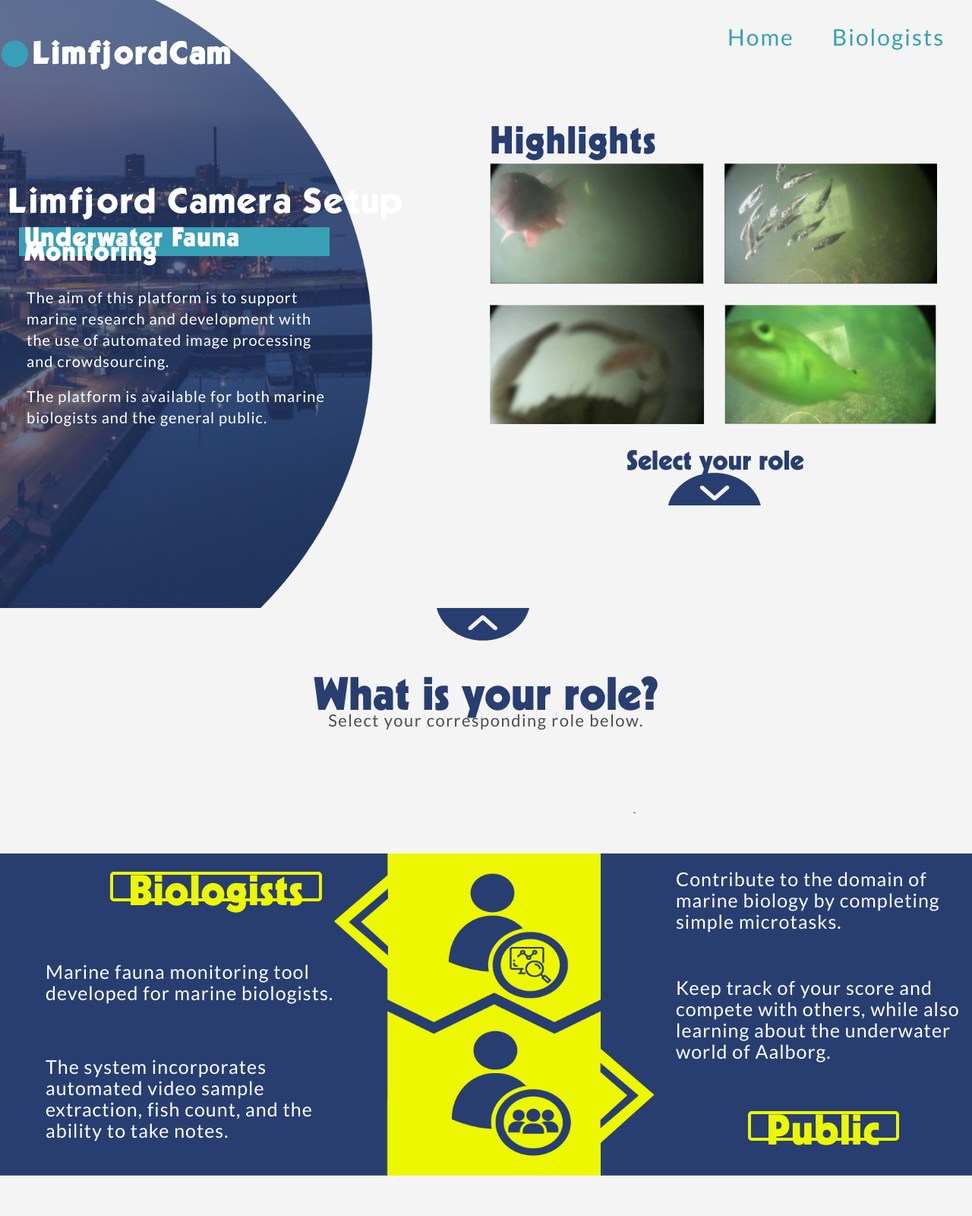
After one commit to MTA21634/p6-website, a PHP site: page /index.php in a window 1280 px wide. The commit adds this page. Shown: the whole page at 76% size. Run offline with PHP 8.4, Linux system fonts and the light colour scheme; some libraries are stand-ins or nearby versions.

Commit message:
Add files via upload

```diff
--- /dev/null
+++ b/index.php
@@ -0,0 +1,87 @@
+<!DOCTYPE html>
+<html lang="en">
+
+<head>
+  <meta charset="UTF-8">
+  <meta name="viewport" content="width=device-width, initial-scale=1.0">
+  <meta http-equiv="X-UA-Compatible" content="ie=edge">
+  <link rel="stylesheet" href="style.css">
+  <link rel="preconnect" href="https://fonts.gstatic.com">
+  <link href="https://fonts.googleapis.com/css2?family=Lato:ital,wght@0,100;0,300;0,400;0,900;1,100;1,300&display=swap" rel="stylesheet">
+  <script src="https://kit.fontawesome.com/26ce6e3e48.js" crossorigin="anonymous"></script>
+  <title>P6 Website</title>
+</head>
+<div class="container">
+
+  <body>
+    <div id="home">
+      <header>
+        <nav>
+          <div class="logo">
+            <h4><i class="fas fa-circle"></i>LimfjordCam</h4>
+          </div>
+          <ul class="nav-links">
+            <li><a href="#home">Home</a></li>
+            <li><a href="#role">Biologists</a></li>
+            <li><a href="#role">Public</a></li>
+          </ul>
+          <div class="burger">
+            <div class="first-line"></div>
+            <div class="second-line"></div>
+            <div class="third-line"></div>
+          </div>
+        </nav>
+      </header>
+      <div class="wrapper-home">
+        <div>
+          <h1>Limfjord Camera Setup</h1>
+          <div class="nested-home-1">
+            <h2 class="button">Underwater Fauna Monitoring</h2>
+          </div>
+          <div class="nested-home-2">
+            <p class="paragraph-space">The aim of this platform is to support marine research and development with the use of automated image processing and crowdsourcing.</p><br>
+            <p>The platform is available for both marine biologists and the general public.</p>
+          </div>
+        </div>
+        <div>
+          <div class="nested-home-3">
+            <h2>Highlights</h2>
+          </div>
+          <div id="collage">
+            <img src='img/ImageCollage.png' alt="">
+          </div>
+          <div class="nested-home-4">
+            <h3>Select your role</h3>
+          </div>
+          <a href="#role"><button class="button-down"></button></a>
+        </div>
+      </div>
+    </div>
+    <div class="wrapper-role" , id="role">
+      <div class="nested-role-1">
+        <a href="#home"><button class="button-up"></button></a><br><br><br>
+        <h1>What is your role?</h1>
+        <p>Select your corresponding role below.</p>
+      </div>
+      <div class="wrapper-role-2">
+        <div class="nested-role-2">
+          <div class="nested-role-2a">
+            <a href="biologists-video.php"><h1>Biologists</h1></a>
+          </div>
+          <p>Marine fauna monitoring tool developed for marine biologists.</p>
+          <p>The system incorporates automated video sample extraction, fish count, and the ability to take notes.</p>
+        </div>
+        <div class="nested-role-3">
+          <p>Contribute to the domain of marine biology by completing simple microtasks.</p>
+          <p>Keep track of your score and compete with others, while also learning about the underwater world of Aalborg.</p>
+          <div class="nested-role-2b">
+            <a href="#role"><h1>Public</h1></a>
+          </div>
+        </div>
+      </div>
+    </div>
+</div>
+  <script src="https://code.jquery.com/jquery-3.6.0.min.js" integrity="sha256-/xUj+3OJU5yExlq6GSYGSHk7tPXikynS7ogEvDej/m4=" crossorigin="anonymous"></script>
+  <script src="main.js"></script>
+</body>
+</html>
--- a/main.js
+++ b/main.js
@@ -15,8 +15,7 @@ const navSlide = () => {
 }
 navSlide();
 
-// Smooth scrolling with JQuery
-
+//Smooth scrolling with JQuery
 $.fn.smoothScroll = function () {
   $('.container a').on('click', function(e) {
     if(this.hash !== '') {
@@ -32,5 +31,8 @@ $.fn.smoothScroll = function () {
   });
 };
 
+//Taking notes
+
+
 // Functions
 $('.a').smoothScroll();
--- a/style.css
+++ b/style.css
@@ -18,7 +18,7 @@
 
 
 #home {
-  background: url('/img/LandingImage.png') no-repeat center center/cover;
+  background: url(img/LandingImage.png) no-repeat center center/cover;
   height: 100vh;
   overflow: hidden;
 }
@@ -29,7 +29,7 @@
 }
 
 #role {
-  background: url('/img/RoleSelectionImage.png') no-repeat center center/cover;
+  background: url(img/RoleSelectionImage.png) no-repeat center center/cover;
 }
 
 body {
@@ -83,7 +83,7 @@ body {
 }
 
 .button-down {
-  background: url('/img/Button.png') no-repeat;
+  background: url(img/Button.png) no-repeat;
   display: inline-block;
   border: none;
   margin-top: 10px;
@@ -104,12 +104,12 @@ body {
 }
 
 .button-down:hover {
-  background: url('/img/ButtonHover.png') no-repeat;
+  background: url(img/ButtonHover.png) no-repeat;
 }
 
 
 .button-up {
-  background: url('/img/ButtonUp.png') no-repeat;
+  background: url(img/ButtonUp.png) no-repeat;
   display: inline-block;
   border: none;
   text-decoration: none;
@@ -128,7 +128,7 @@ body {
 }
 
 .button-up:hover {
-  background: url('/img/ButtonUpHover.png') no-repeat;
+  background: url(img/ButtonUpHover.png) no-repeat;
 }
 
 .wrapper-role {
```
Also changed, not shown: biologists-notes.php (added, +55 -0 lines), biologists-statistics.php (added, +55 -0 lines), biologists-video.php (added, +79 -0 lines).
